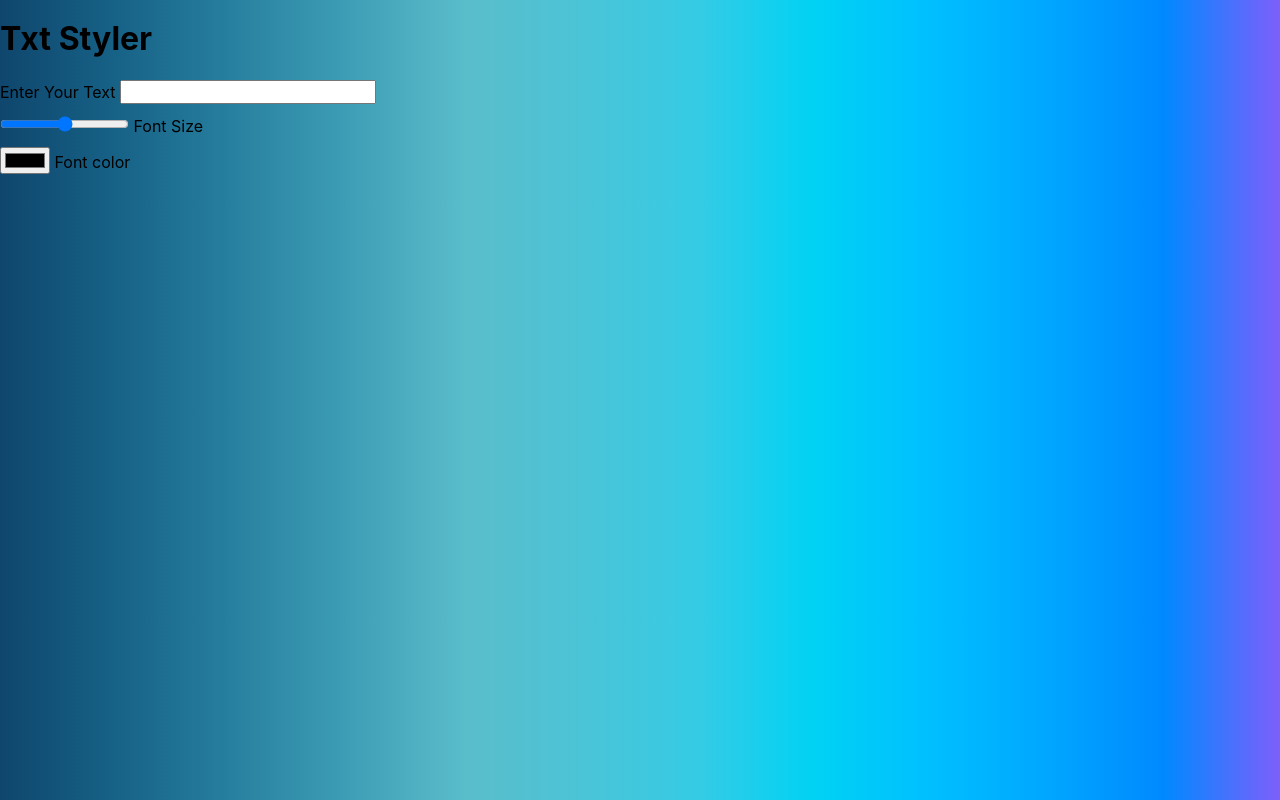
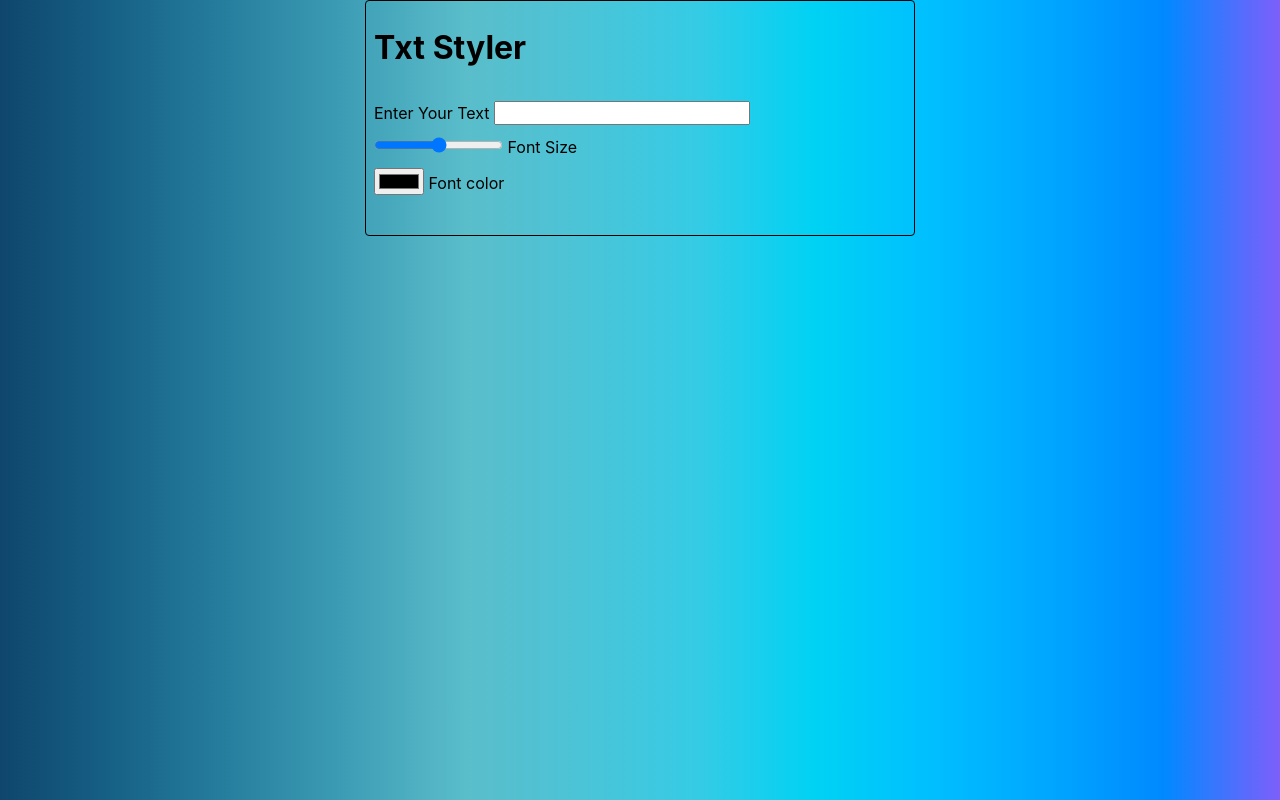
Before and after one commit to efoejean/HW-11-2, a website: page index.html in a window 1280 px wide. Drawn offline with nearby package versions, Linux system fonts and the light colour scheme.

Commit message:
Add the container class to the Div

```diff
--- a/index.html
+++ b/index.html
@@ -14,8 +14,8 @@
     <title>Txt Styler</title>
   </head>
   <body>
-    <h1>Txt Styler</h1>
-    <div class="flex flex--column">
+    <div class="flex flex--column container">
+      <h1>Txt Styler</h1>
       <div><label for="txt">Enter Your Text </label><input type="text" /></div>
       <div>
         <input type="range" id="font-size" min="11" max="144" />
```
